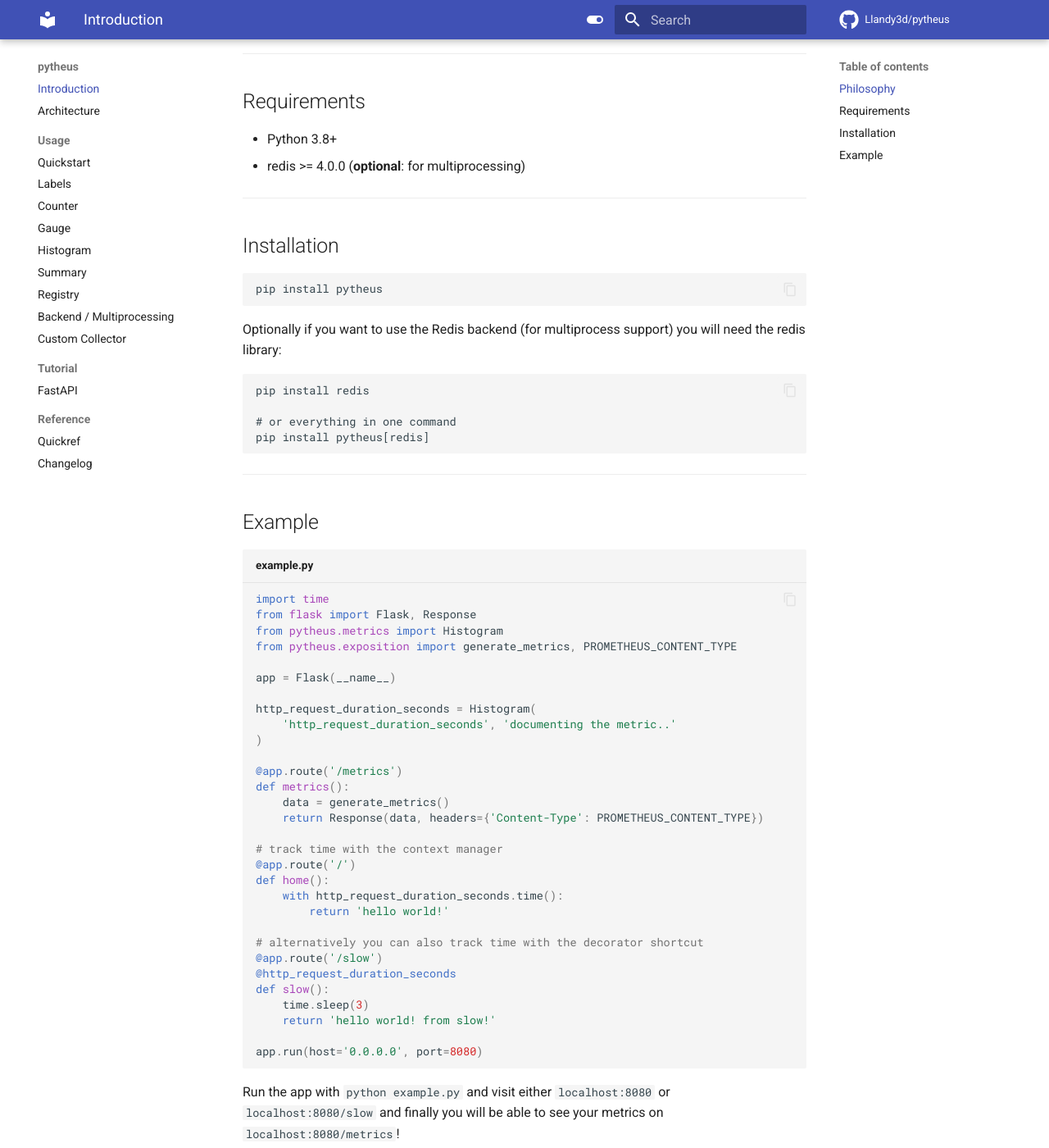
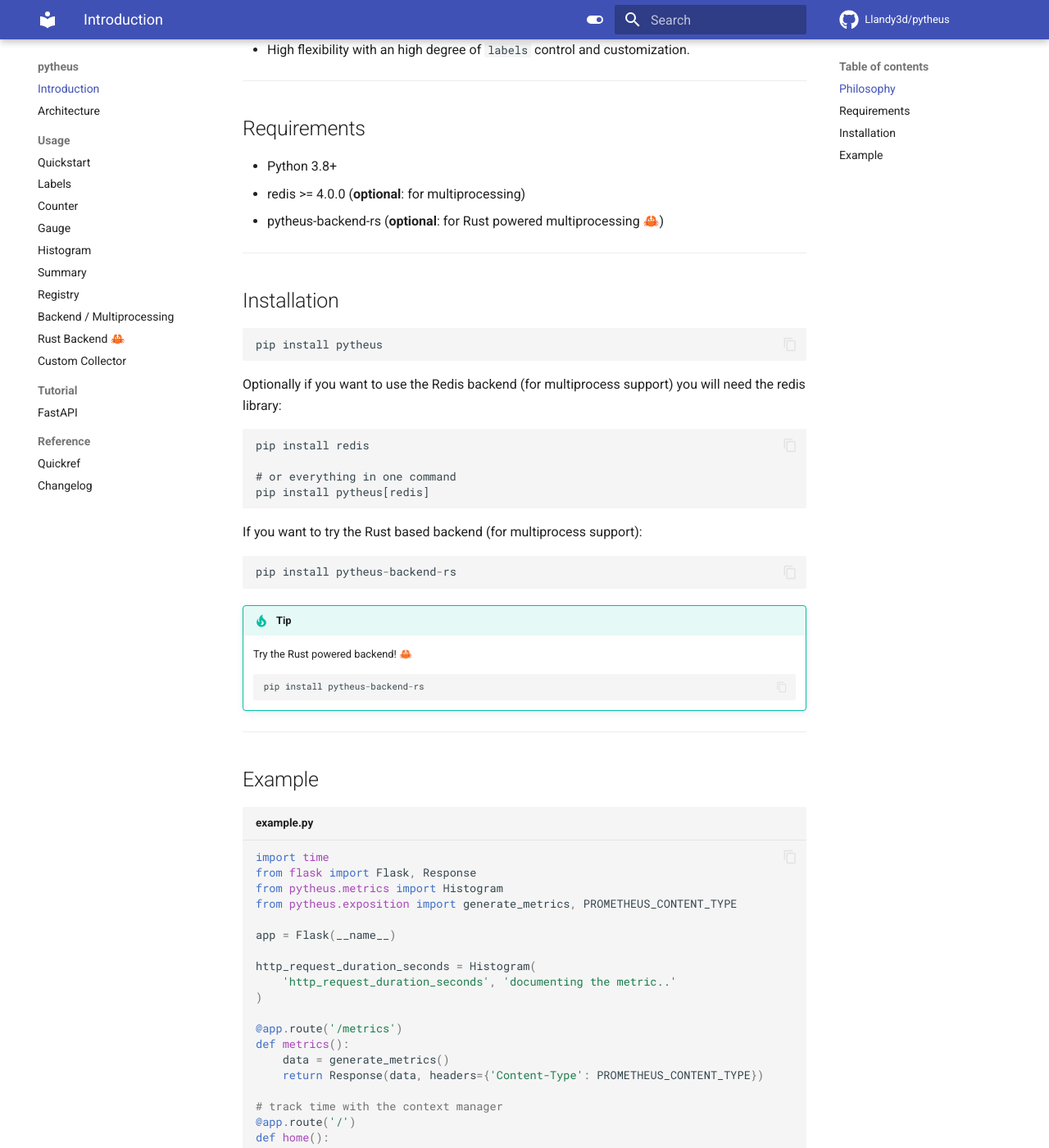
Before and after one commit to Llandy3d/pytheus, an MkDocs documentation site: the page built from docs/index.md, in a window 1280 px wide and 1400 px high, scrolled down 1356 px. Shown: the whole window at 82% size. Built offline with MkDocs 1.6.1 and Material for MkDocs 9.7.7, drawn with Linux system fonts in a browser that asks for light colours; comment, search, counter and statistics services are not loaded; some of the changed text lies outside the part shown.

Commit message:
pytheus_backend_rs docs

````diff
--- a/docs/index.md
+++ b/docs/index.md
@@ -19,6 +19,7 @@ Some of the features are:
 
   - multiple multiprocess support:
     - redis backend ✅
+    - Rust powered backend 🧪
     - bring your own ✅
   - support for default labels value ✅
   - partial labels value (built in an incremental way) ✅
@@ -43,6 +44,7 @@ Be extremely flexible, allow for customization from the user for anything they m
 
 - Python 3.8+
 - redis >= 4.0.0 (**optional**: for multiprocessing)
+- pytheus-backend-rs (**optional**: for Rust powered multiprocessing 🦀)
 
 ---
 
@@ -59,6 +61,17 @@ pip install redis
 # or everything in one command
 pip install pytheus[redis]
 ```
+
+If you want to try the Rust based backend (for multiprocess support):
+```python
+pip install pytheus-backend-rs
+```
+!!! tip
+
+    Try the Rust powered backend! 🦀
+    ```python
+    pip install pytheus-backend-rs
+    ```
 
 ---
 
--- a/mkdocs.yml
+++ b/mkdocs.yml
@@ -41,6 +41,7 @@ nav:
     - Summary: summary.md
     - Registry: registry.md
     - Backend / Multiprocessing: backend.md
+    - Rust Backend 🦀: rust_backend.md
     - Custom Collector: custom_collector.md
   - Tutorial:
     - FastAPI: fastapi.md
````
Also changed, not shown: README.md (+8 -0 lines), docs/rust_backend.md (added, +76 -0 lines).
